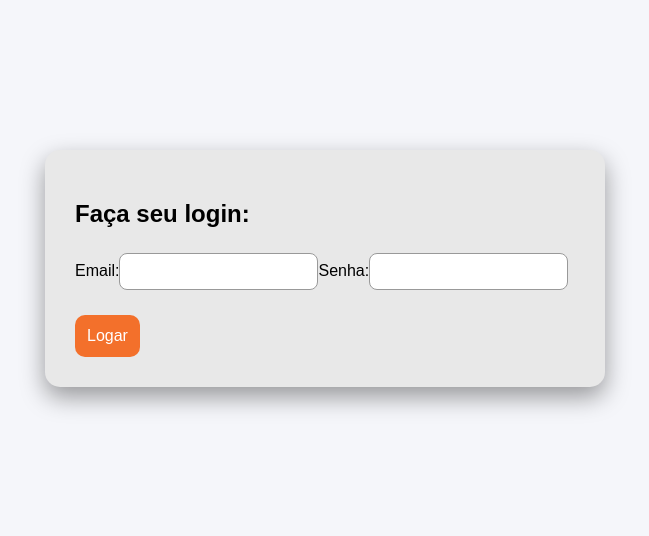
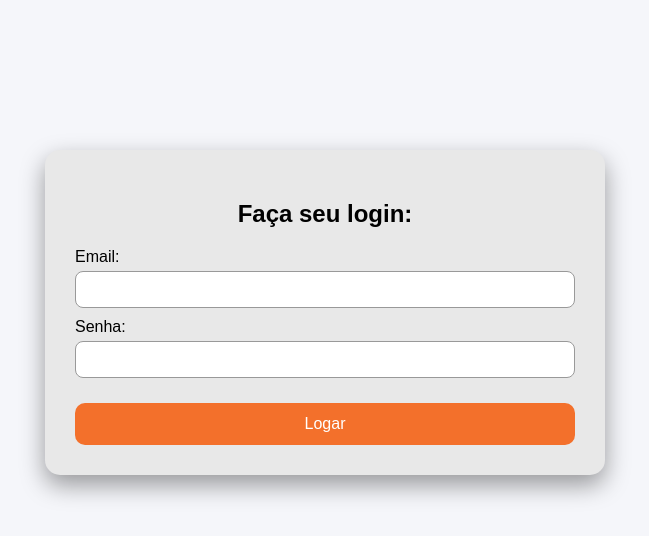
Before and after one commit to gabrielpassos2008/curso-React, a React (Create React App) app in the folder primeiro-react/: page / in a window 1280 px wide. Shown: the top 536 px of the page, without its empty margins (315-964 px from the left). Built offline with nearby package versions, Linux system fonts and the light colour scheme.

Commit message:
- adicionei o novo no form de login. - tirei o input do module css form login

```diff
--- a/primeiro-react/src/components/form/FormLogin.js
+++ b/primeiro-react/src/components/form/FormLogin.js
@@ -1,4 +1,5 @@
 import Botao from "../botao/Botao"
+import Input from "../input/Input";
 import styles from "./formLogin.module.css"
 function FormLogin() {
     return (
@@ -6,11 +7,10 @@ function FormLogin() {
             <form>
                 <h2>Faça seu login:</h2>
                 <label>Email:</label>
-                <input type="text" name="email"></input>
+                <Input tipo="text" nome="email"></Input>
 
                 <label>Senha:</label>
-                <input type="text" name="senha"></input>
-
+                <Input tipo="text" nome="senha"></Input>
                 <Botao conteudo="Logar"></Botao>
             </form>
         </>
--- a/primeiro-react/src/components/form/formLogin.module.css
+++ b/primeiro-react/src/components/form/formLogin.module.css
@@ -2,14 +2,12 @@ label {
     margin-top: 10px;
 }
 
-input {
-    padding: 10px;
-    border-radius: 8px;
-    border: 1px solid #999;
-    margin-top: 5px;
-}
-
-.h2 {
+h2 {
     text-align: center;
     margin-bottom: 10px;
 }
+
+form {
+    display: flex;
+    flex-direction: column;
+}
```
